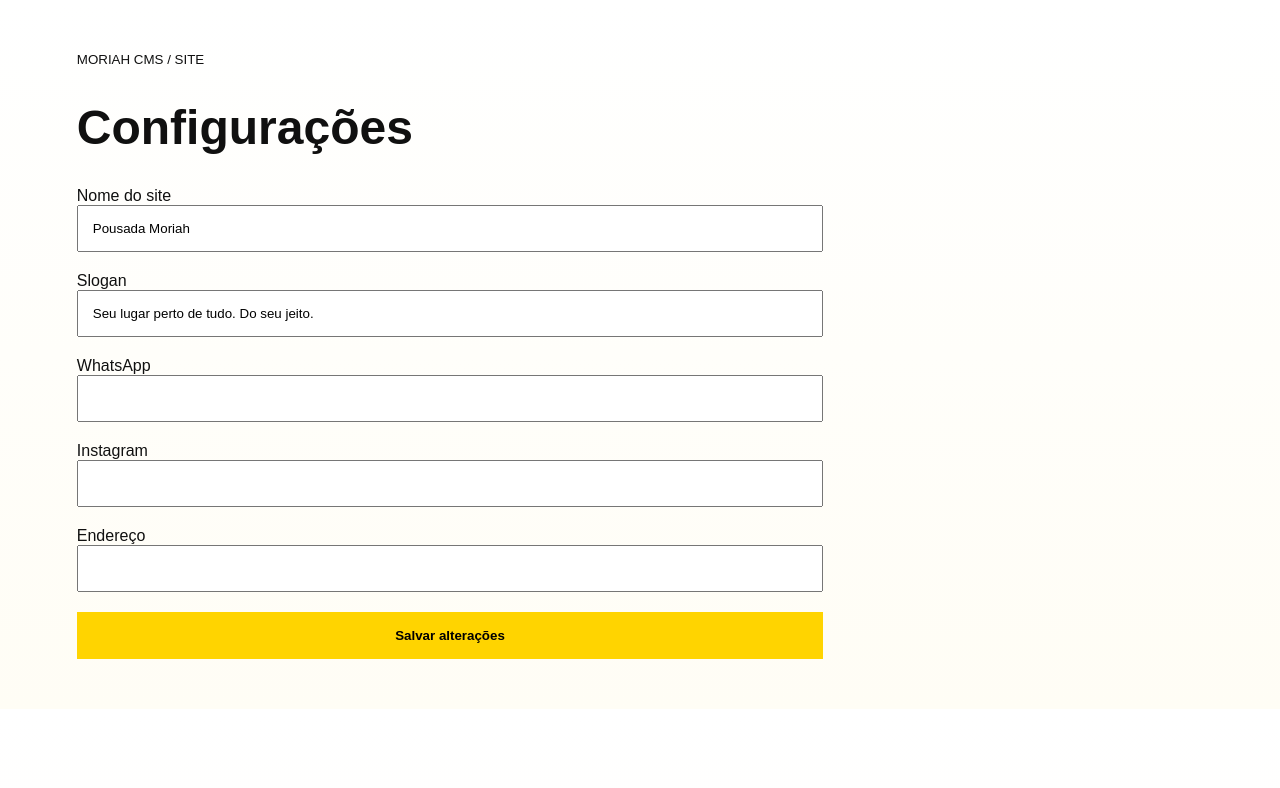
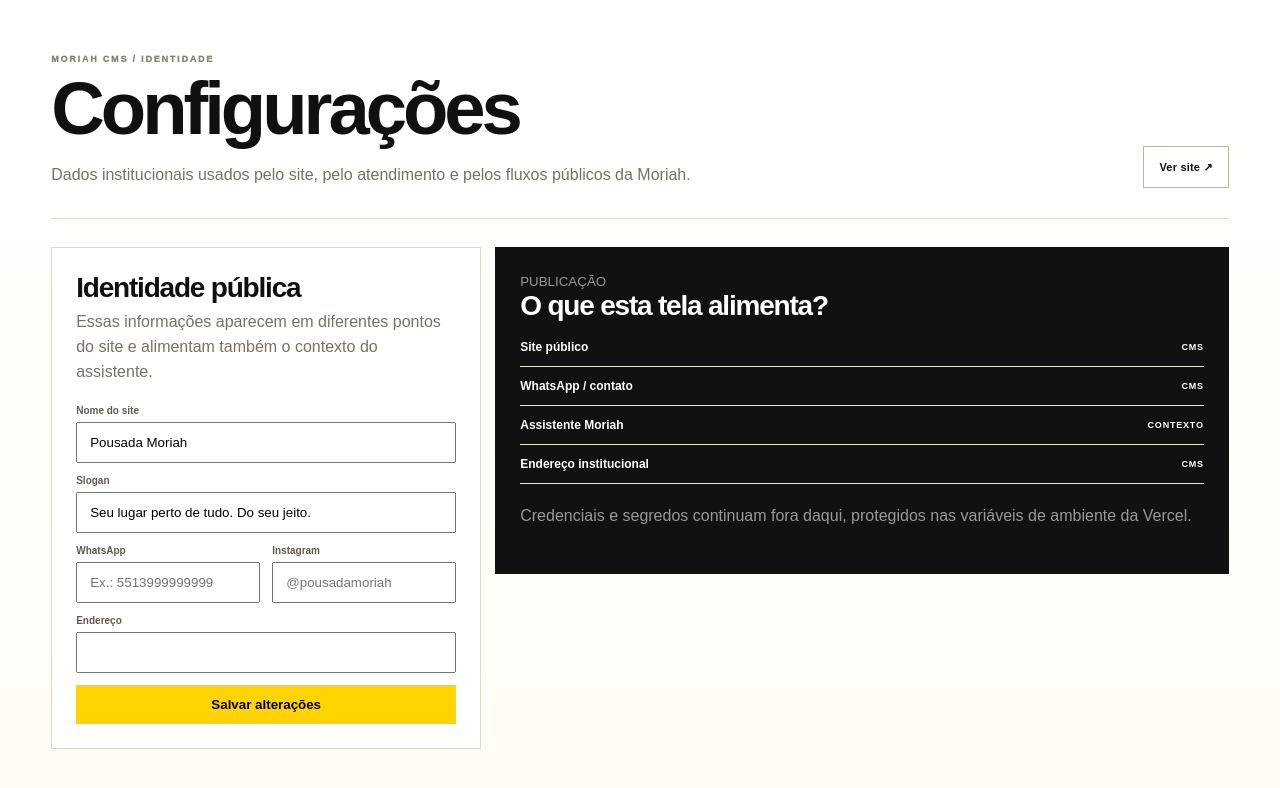
Before and after one commit to EntropiaEKaos/SiteNovoMoriah, a Next.js app: page /admin/configuracoes in a window 1280 px wide. Shown: the top 788 px of the page. Built offline with nearby package versions, Linux system fonts and the light colour scheme; no server answers; the database is empty.

Commit message:
visual: redesign site settings workspace

```diff
--- a/app/admin/configuracoes/page.tsx
+++ b/app/admin/configuracoes/page.tsx
@@ -1 +1,56 @@
-import {prisma} from "../../../lib/prisma";import {saveSettings} from "../actions";export const dynamic="force-dynamic";export default async function Page(){const s=await prisma.siteSettings.findUnique({where:{id:"main"}});return <main style={{padding:"50px 6vw",maxWidth:900}}><small>MORIAH CMS / SITE</small><h1 style={{fontSize:48}}>Configurações</h1><form action={saveSettings} style={{display:"grid",gap:20}}><label>Nome do site<input name="siteName" defaultValue={s?.siteName||"Pousada Moriah"} style={{display:"block",width:"100%",padding:14}}/></label><label>Slogan<input name="tagline" defaultValue={s?.tagline||"Seu lugar perto de tudo. Do seu jeito."} style={{display:"block",width:"100%",padding:14}}/></label><label>WhatsApp<input name="whatsapp" defaultValue={s?.whatsapp||""} style={{display:"block",width:"100%",padding:14}}/></label><label>Instagram<input name="instagram" defaultValue={s?.instagram||""} style={{display:"block",width:"100%",padding:14}}/></label><label>Endereço<input name="address" defaultValue={s?.address||""} style={{display:"block",width:"100%",padding:14}}/></label><button style={{background:"#ffd400",border:0,padding:16,fontWeight:800}}>Salvar alterações</button></form></main>}
+import {prisma} from "../../../lib/prisma";
+import {saveSettings} from "../actions";
+
+export const dynamic="force-dynamic";
+
+export default async function Page(){
+  const settings=await prisma.siteSettings.findUnique({where:{id:"main"}});
+
+  return <main className="adminPage">
+    <section className="adminPageHero">
+      <div>
+        <small>MORIAH CMS / IDENTIDADE</small>
+        <h1>Configurações</h1>
+        <p>Dados institucionais usados pelo site, pelo atendimento e pelos fluxos públicos da Moriah.</p>
+      </div>
+      <div className="adminPageHeroActions">
+        <a className="adminSecondaryAction" href="/">Ver site ↗</a>
+      </div>
+    </section>
+
+    <section className="adminTwoCol">
+      <article className="adminSectionCard">
+        <h2>Identidade pública</h2>
+        <p>Essas informações aparecem em diferentes pontos do site e alimentam também o contexto do assistente.</p>
+        <form action={saveSettings} className="adminFormGrid">
+          <label className="span2">Nome do site
+            <input name="siteName" defaultValue={settings?.siteName||"Pousada Moriah"}/>
+          </label>
+          <label className="span2">Slogan
+            <input name="tagline" defaultValue={settings?.tagline||"Seu lugar perto de tudo. Do seu jeito."}/>
+          </label>
+          <label>WhatsApp
+            <input name="whatsapp" defaultValue={settings?.whatsapp||""} placeholder="Ex.: 5513999999999"/>
+          </label>
+          <label>Instagram
+            <input name="instagram" defaultValue={settings?.instagram||""} placeholder="@pousadamoriah"/>
+          </label>
+          <label className="span2">Endereço
+            <input name="address" defaultValue={settings?.address||""}/>
+          </label>
+          <button className="span2">Salvar alterações</button>
+        </form>
+      </article>
+
+      <aside className="adminSectionCard isDark">
+        <small>PUBLICAÇÃO</small>
+        <h2>O que esta tela alimenta?</h2>
+        <div className="adminStatusLine"><span>Site público</span><b>CMS</b></div>
+        <div className="adminStatusLine"><span>WhatsApp / contato</span><b>CMS</b></div>
+        <div className="adminStatusLine"><span>Assistente Moriah</span><b>CONTEXTO</b></div>
+        <div className="adminStatusLine"><span>Endereço institucional</span><b>CMS</b></div>
+        <p style={{marginTop:20}}>Credenciais e segredos continuam fora daqui, protegidos nas variáveis de ambiente da Vercel.</p>
+      </aside>
+    </section>
+  </main>;
+}
```
